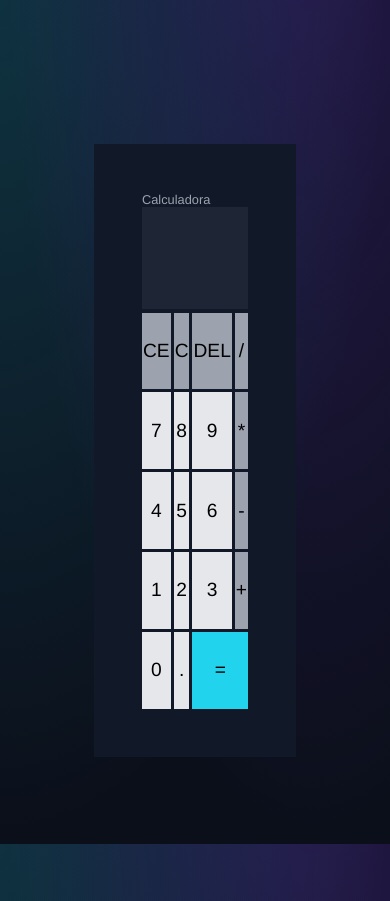
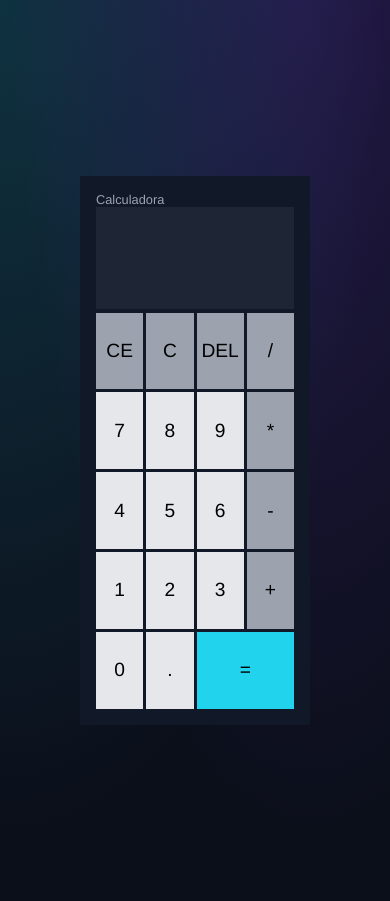
Before and after one commit to alexandrehdiniz/Calculadora, a plain HTML site: page index.html in a window 390 px wide. After the commit the page ends 844 px from the top, so only its background shows below. Drawn offline with Linux system fonts and the light colour scheme.

Commit message:
Update style.css
Ajuste na responsividade para telas menores.

```diff
--- a/css/style.css
+++ b/css/style.css
@@ -108,3 +108,13 @@ body {
   background-color: var(--bg);
   color: var(--text);
 }
+
+@media (max-width: 900px) {
+  body {
+    margin-top: 6em;
+    padding: 5em;
+  }
+  #calc {
+    padding: 1em;
+  }
+}
```
